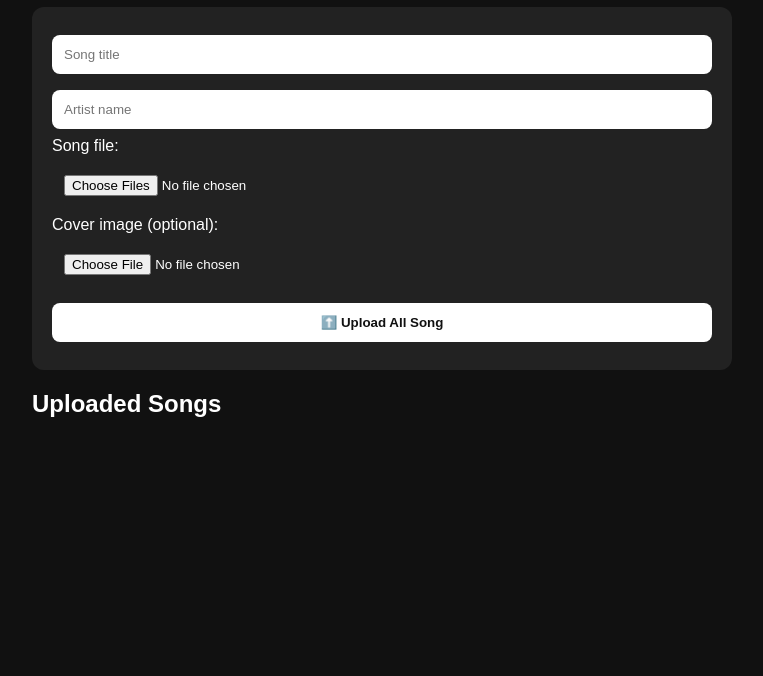
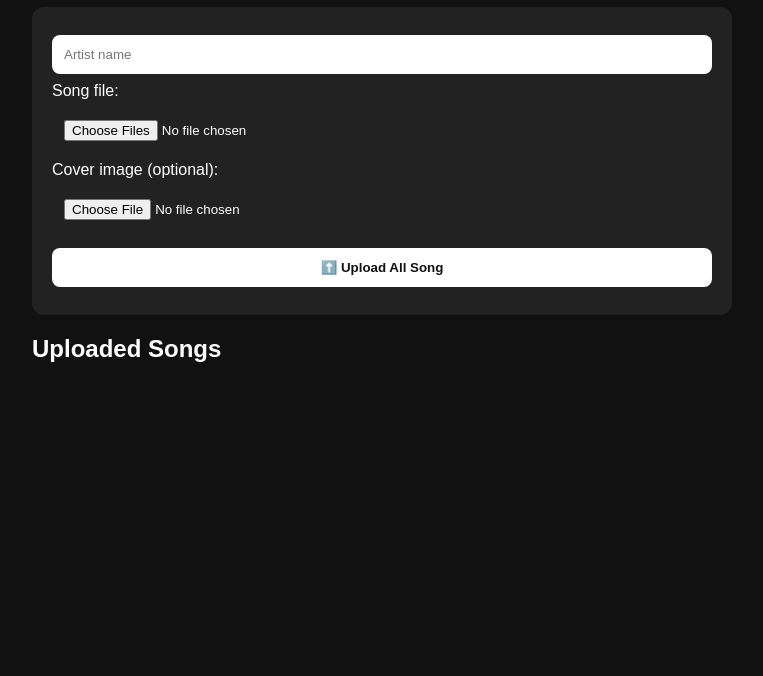
Before and after one commit to amitrajput24/auto-wala, a website: page admin/index.html in a window 1280 px wide. Shown: the part 124-800 px from the top of the page, without its empty margins (258-1021 px from the left). Drawn offline with Linux system fonts and the light colour scheme.

Commit message:
Update index.html

```diff
--- a/admin/index.html
+++ b/admin/index.html
@@ -20,7 +20,7 @@ audio{width:100%;margin-top:10px}
 <h1>🎵 Auto Wala Admin</h1>
 
 <form id="uploadForm">
-<input id="title" type="text" placeholder="Song title" required>
+
 <input id="artist" type="text" placeholder="Artist name">
 
 <label>Song file:</label>
```
